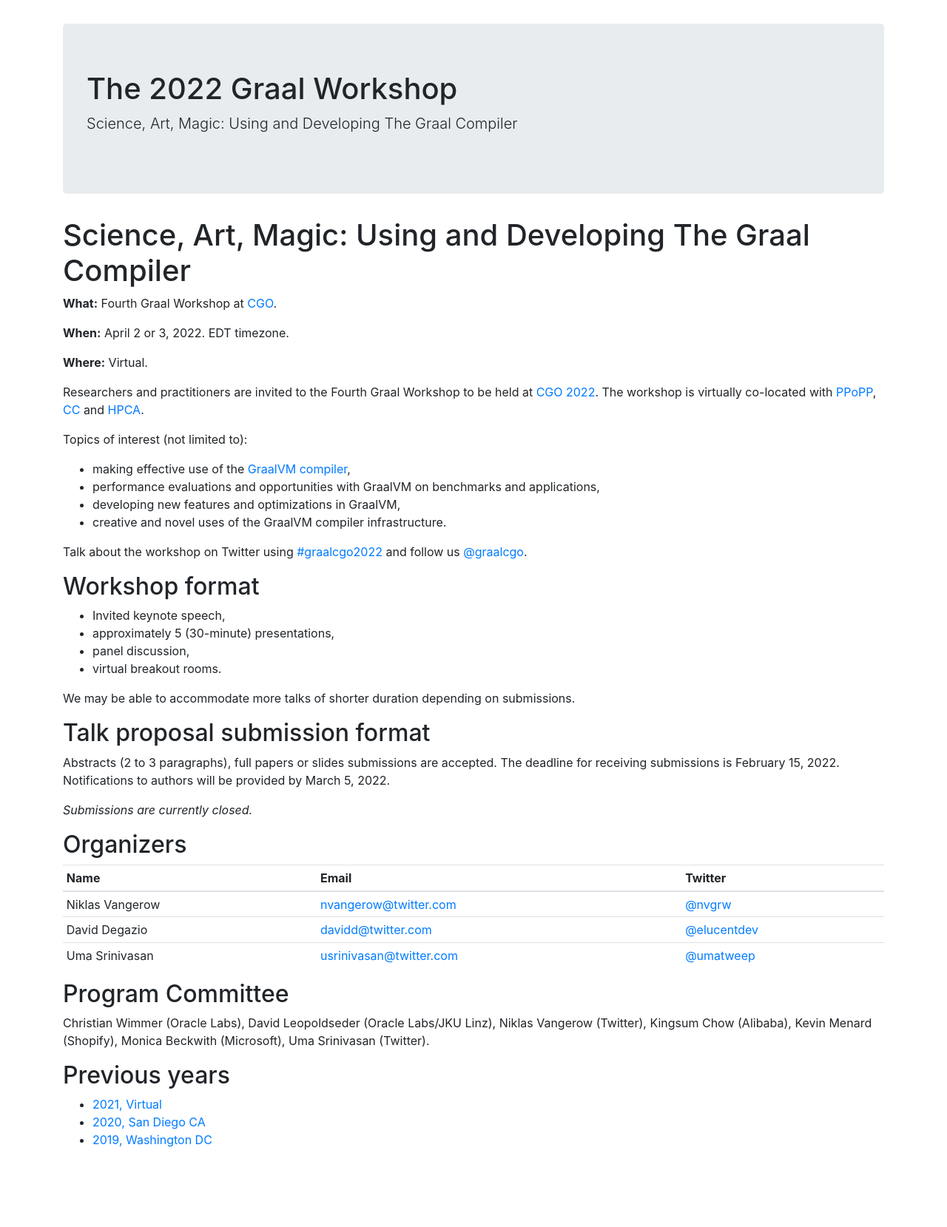
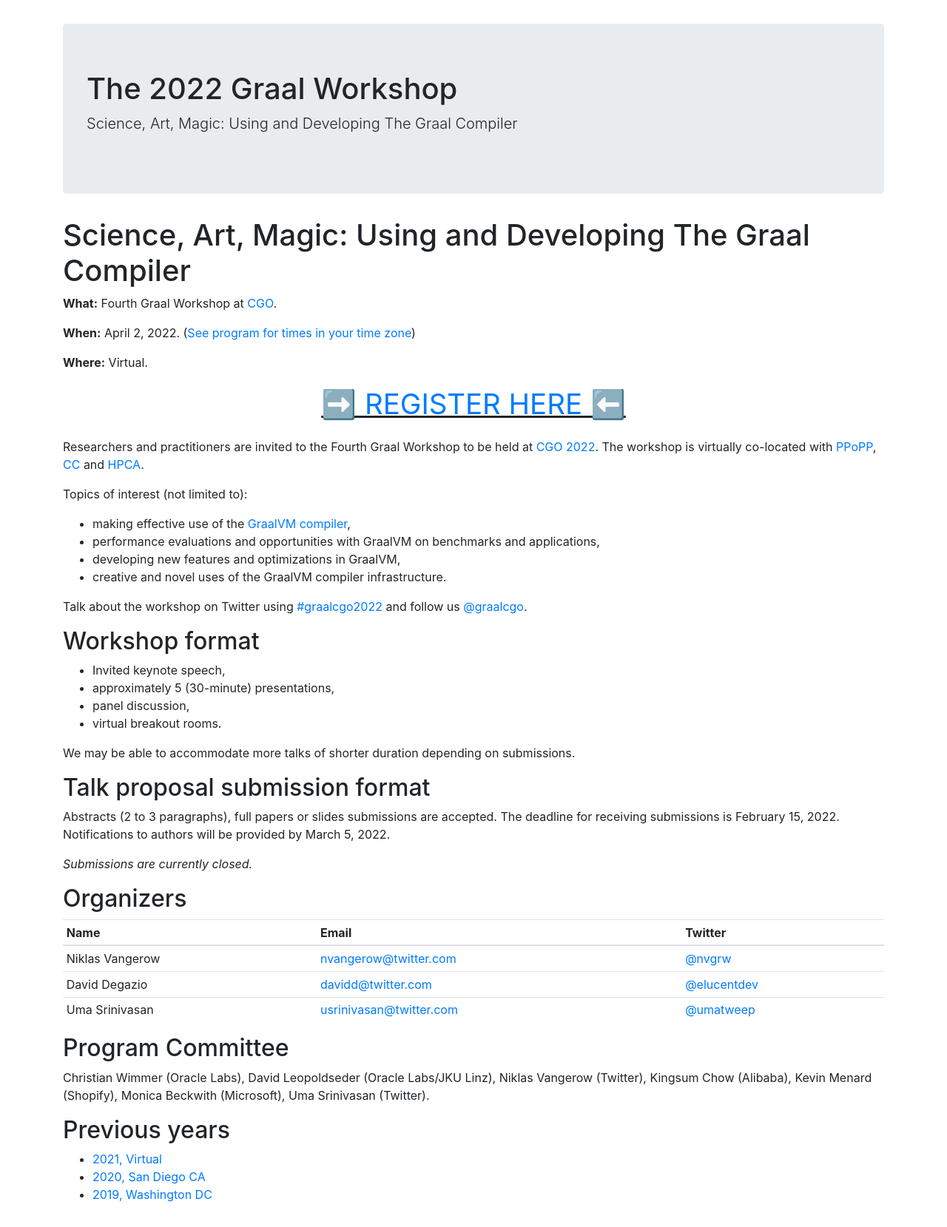
Before and after one commit to graalworkshop/graalworkshop.github.io, a Jekyll site: the page built from 2022/index.md, in a window 1280 px wide. Shown: the whole page at 74% size. Built offline with Jekyll 4.4.1, drawn with Linux system fonts in a browser that asks for light colours; before the commit the page ends 1585 px from its top, so only the background shows below that.

Commit message:
Update workshop date; add registration link

```diff
--- a/2022/index.md
+++ b/2022/index.md
@@ -7,9 +7,20 @@ title: 2022
 
 **What:** Fourth Graal Workshop at [CGO](https://www.cgo.org).
 
-**When:** April 2 or 3, 2022. EDT timezone.
+**When:** April 2, 2022. ([See program for times in your time zone](https://conf.researchr.org/program/cgo-2022/program-cgo-2022))
 
 **Where:** Virtual.
+
+<style>
+  .registration {
+    text-decoration: underline;
+    font-size: 3vw;
+    text-align: center;
+  }
+</style>
+
+[&#x27A1; REGISTER HERE &#x2B05;](https://conf.researchr.org/attending/cgo-2022/registration)
+{:.registration}
 
 Researchers and practitioners are invited to the Fourth Graal Workshop to be held at [CGO 2022](https://conf.researchr.org/home/cgo-2022). The workshop is virtually co-located with [PPoPP](https://conf.researchr.org/home/PPoPP-2022), [CC](https://conf.researchr.org/home/CC-2022) and [HPCA](https://hpca-conf.org/2022/).
 
```
